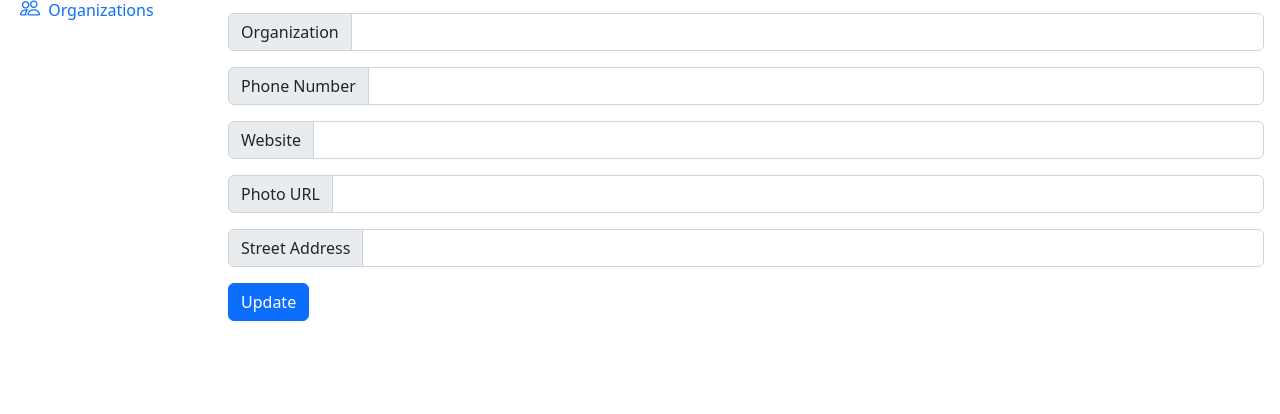
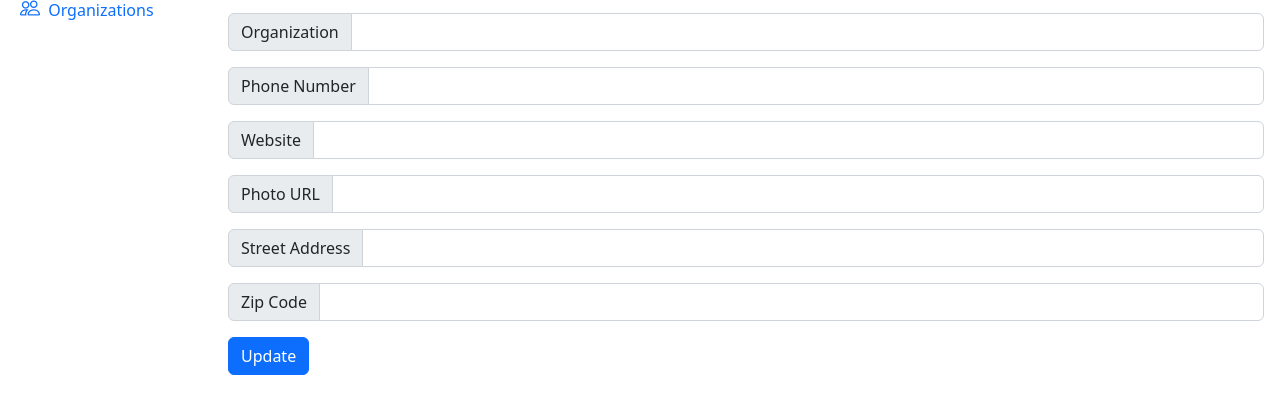
Before and after one commit to aphil311/hudson-food-finder, a Flask app: template admin-panel/templates/edit-organization.html in a window 1280 px wide. Shown: the part 118-532 px from the top of the page. Run offline with Flask 3, Linux system fonts and the light colour scheme; the template is opened without the code that fills it, so the values that code supplies are empty; some libraries are stand-ins or nearby versions.

Commit message:
update zip codes

```diff
--- a/admin-panel/app.py
+++ b/admin-panel/app.py
@@ -357,6 +357,7 @@ def send_update_org():
     new_data['website'] = flask.request.form.get('website')
     new_data['photo_url'] = flask.request.form.get('photo_url')
     new_data['address'] = flask.request.form.get('address')
+    new_data['zip_code'] = flask.request.form.get('zip_code')
 
     # get the organization id and update the organization
     organization_id = flask.request.form.get('id')
--- a/admin-panel/database.py
+++ b/admin-panel/database.py
@@ -366,6 +366,7 @@ def update_org(organization_id, inputs):
             setattr(organization, 'website', inputs['website'])
             setattr(organization, 'photo_url', inputs['photo_url'])
             setattr(organization, 'street', inputs['address'])
+            setattr(organization, 'zip_code', inputs['zip_code'])
 
             session.commit()
             return 0
--- a/admin-panel/organization.py
+++ b/admin-panel/organization.py
@@ -39,5 +39,7 @@ class Organization:
         return self._photo_url
     def get_street(self):
         return self._street
+    def get_zip_code(self):
+        return self._zip_code
     def get_id(self):
         return self._id
--- a/admin-panel/templates/edit-organization.html
+++ b/admin-panel/templates/edit-organization.html
@@ -38,6 +38,10 @@
             <span class="input-group-text">Street Address</span>
             <input type="text" name="address" class="form-control" value="{{ organization.get_street() }}">
         </div>
+        <div class="input-group mb-3">
+            <span class="input-group-text">Zip Code</span>
+            <input type="text" name="zip_code" class="form-control" value="{{ organization.get_zip_code() }}">
+        </div>
         <!-- submit button -->
         <button type="submit" class="btn btn-primary">Update</button>
     </form>
```
